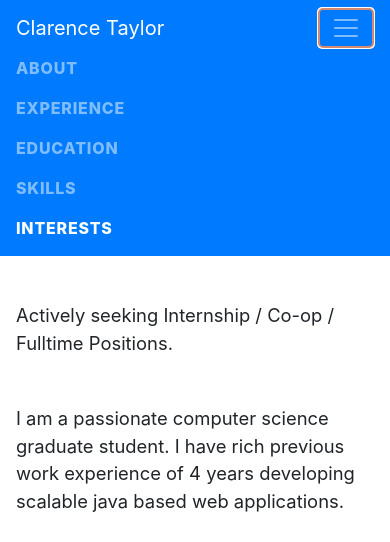
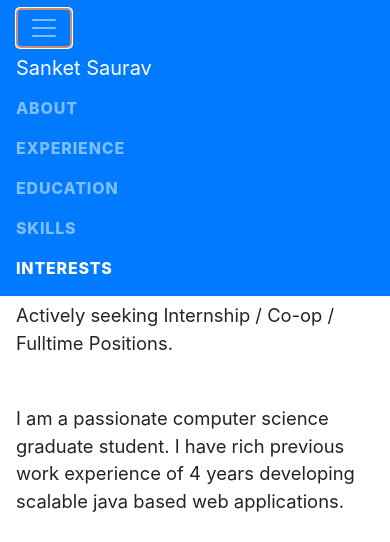
Before and after one commit to saurav-s/saurav-s.github.io, a website with bundled scripts: page index.html in a window 390 px wide. Both pictures are taken after a click on the button "Toggle navigation". Shown: the top 542 px of the page. Built offline with nearby package versions, Linux system fonts and the light colour scheme; a web font is replaced by a local one.

Commit message:
Update index.html

```diff
--- a/index.html
+++ b/index.html
@@ -25,16 +25,17 @@
   <body id="page-top">
 
     <nav class="navbar navbar-expand-lg navbar-dark bg-primary fixed-top" id="sideNav">
-      <a class="navbar-brand js-scroll-trigger" href="#page-top">
-        <span class="d-block d-lg-none">Clarence Taylor</span>
+
+      <button class="navbar-toggler" type="button" data-toggle="collapse" data-target="#navbarSupportedContent" aria-controls="navbarSupportedContent" aria-expanded="false" aria-label="Toggle navigation">
+        <span class="navbar-toggler-icon"></span>
+      </button>
+      <div class="collapse navbar-collapse" id="navbarSupportedContent">
+        <a class="navbar-brand js-scroll-trigger" href="#page-top">
+        <span class="d-block d-lg-none">Sanket Saurav</span>
         <span class="d-none d-lg-block">
           <img class="img-fluid img-profile rounded-circle mx-auto mb-2" src="img/ProfilePic.jpg" alt="">
         </span>
       </a>
-      <button class="navbar-toggler" type="button" data-toggle="collapse" data-target="#navbarSupportedContent" aria-controls="navbarSupportedContent" aria-expanded="false" aria-label="Toggle navigation">
-        <span class="navbar-toggler-icon"></span>
-      </button>
-      <div class="collapse navbar-collapse" id="navbarSupportedContent">
         <ul class="navbar-nav">
           <li class="nav-item">
             <a class="nav-link js-scroll-trigger" href="#about">About</a>
```
